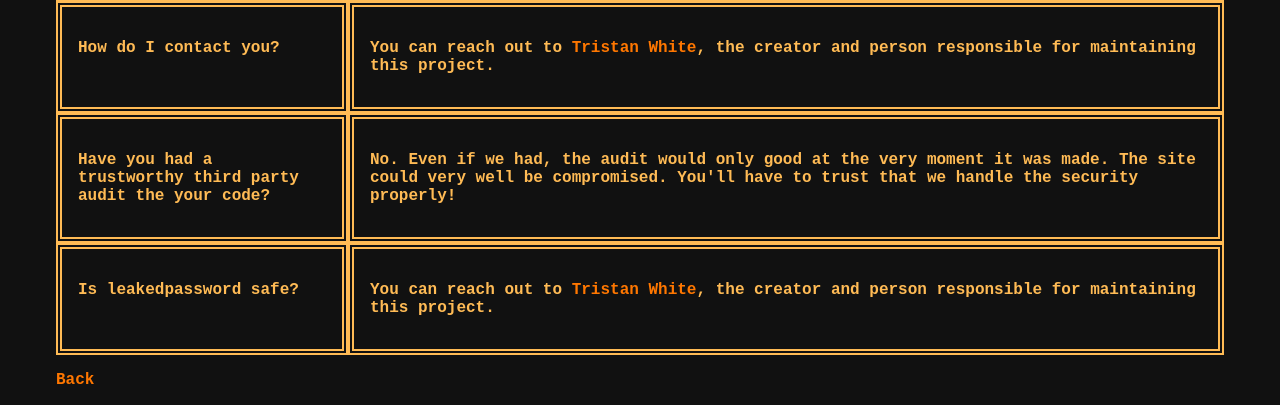
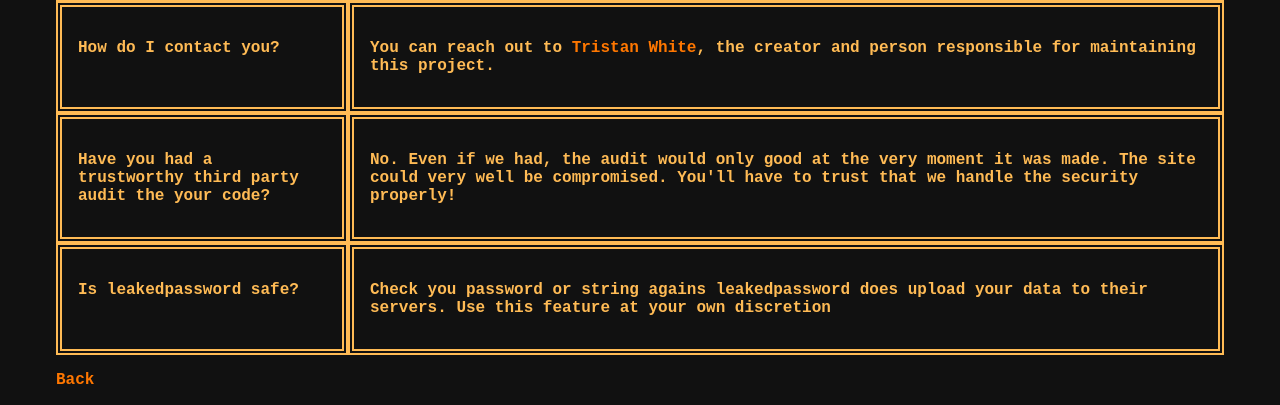
Before and after one commit to triss90/scutum.pw, a PHP site: page /faq.php in a window 1280 px wide. Shown: the part 537-942 px from the top of the page. Run offline with PHP 8.4, Linux system fonts and the light colour scheme.

Commit message:
Update FAQ

```diff
--- a/faq.php
+++ b/faq.php
@@ -73,7 +73,7 @@ include("_inc/header.php");
 			<p>Is leakedpassword safe?</p>
 		</div>
 		<div class="col tiny-9 medium-9">
-			<p>You can reach out to <a href="https://triss.dev" target="_blank">Tristan White</a>, the creator and person responsible for maintaining this project.</p>
+			<p>Check you password or string agains leakedpassword does upload your data to their servers. Use this feature at your own discretion</p>
 		</div>
 	</div>
 
```
